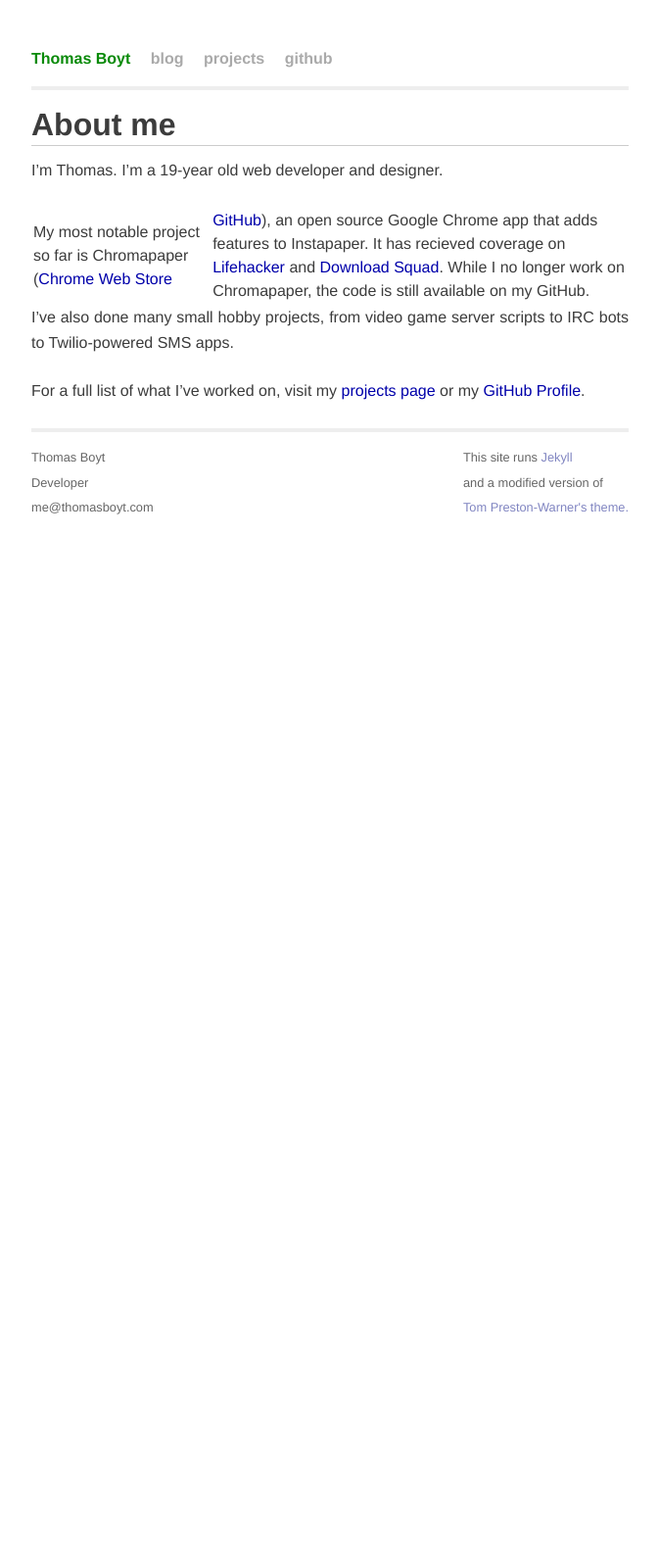
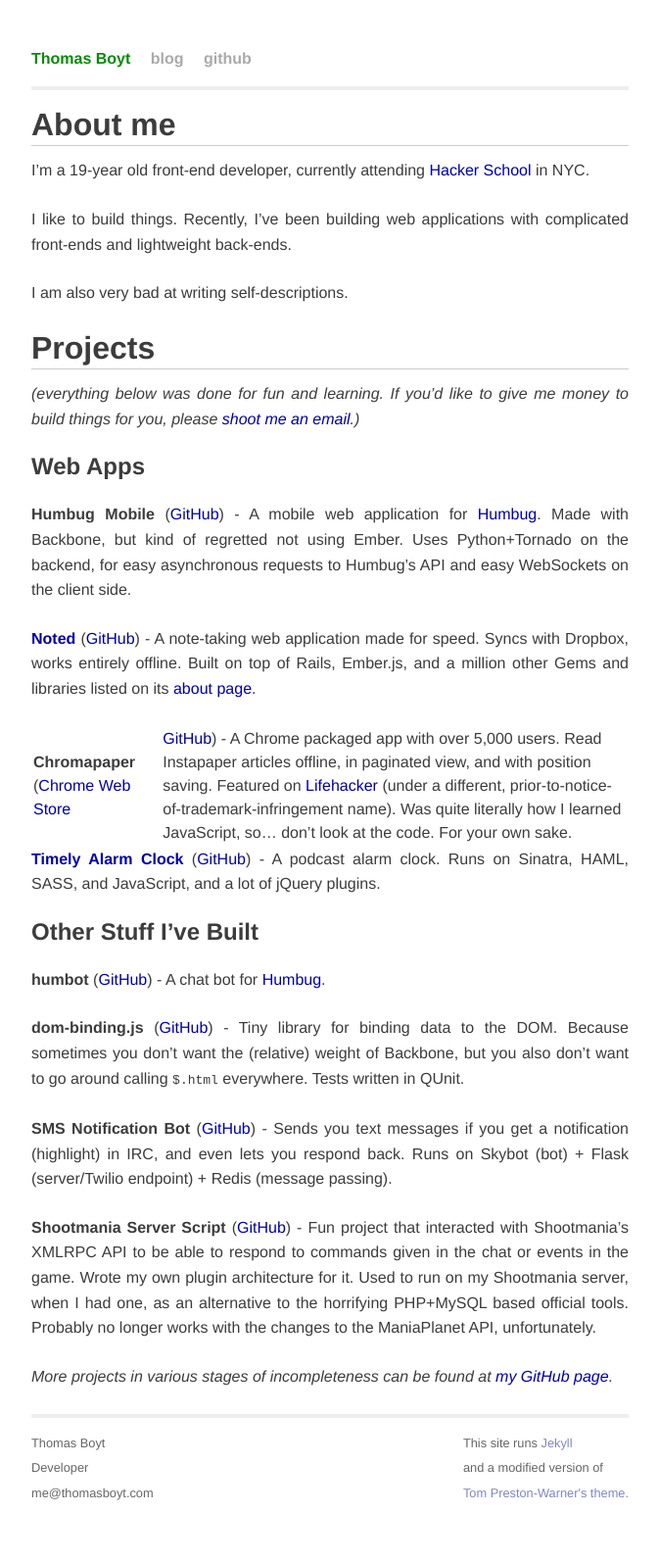
Before and after one commit to thomasboyt/thomasboyt.github.com, a Jekyll site: the page built from index.md, in a window 1280 px wide. Shown: the whole page at 98% size, without its empty margins (303-976 px from the left). Built offline with Jekyll 4.4.1, drawn with Linux system fonts in a browser that asks for light colours; nearby versions of some CDN libraries; library files that are not in the unit come from our copies; before the commit the page ends 900 px from its top, so only the background shows below that.

Commit message:
I should start doing this blog thing again.

```diff
--- a/_layouts/default.html
+++ b/_layouts/default.html
@@ -21,7 +21,6 @@
 			<div class="title">
 				<a href="/">Thomas Boyt</a>
 				<a class="extra" href="/blog.html">blog</a>
-				<a class="extra" href="/projects.html">projects</a>
 				<a class="extra" href="https://github.com/thomasboyt/">github</a>
 			</div>
 
--- a/index.md
+++ b/index.md
@@ -6,10 +6,34 @@
 
 # About me
 
-I'm Thomas. I'm a 19-year old web developer and designer.
+I'm a 19-year old front-end developer, currently attending [Hacker School](http://hackerschool.com) in NYC.
 
-My most notable project so far is Chromapaper ([Chrome Web Store](https://chrome.google.com/webstore/detail/lpjpjcgbkjefppoahpegfajifjdmcblb) | [GitHub](https://github.com/thomasboyt/Chromapaper)), an open source Google Chrome app that adds features to Instapaper. It has recieved coverage on [Lifehacker](http://lifehacker.com/#!5729430/instapaper-for-chrome-adds-offline-sync-to-your-long-articles) and [Download Squad](http://downloadsquad.switched.com/2011/01/10/chromapaper-unofficial-instapaper-app-for-google-chrome-allo/). While I no longer work on Chromapaper, the code is still available on my GitHub.
+I like to build things. Recently, I've been building web applications with complicated front-ends and lightweight back-ends.
 
-I've also done many small hobby projects, from video game server scripts to IRC bots to Twilio-powered SMS apps.
+I am also very bad at writing self-descriptions.
 
-For a full list of what I've worked on, visit my [projects page](projects.html) or my [GitHub Profile](https://github.com/thomasboyt).
+# Projects
+
+*(everything below was done for fun and learning. If you'd like to give me money to build things for you, please [shoot me an email](mailto:me@thomasboyt.com).)*
+
+## Web Apps
+
+**Humbug Mobile** ([GitHub](https://github.com/thomasboyt/humbug-mobile)) - A mobile web application for [Humbug](https://humbughq.com). Made with Backbone, but kind of regretted not using Ember. Uses Python+Tornado on the backend, for easy asynchronous requests to Humbug's API and easy WebSockets on the client side.
+
+**[Noted](http://noted.herokuapp.com)** ([GitHub](https://github.com/thomasboyt/Noted-App)) - A note-taking web application made for speed. Syncs with Dropbox, works entirely offline. Built on top of Rails, Ember.js, and a million other Gems and libraries listed on its [about page](http://noted.herokuapp.com/#about).
+
+**Chromapaper** ([Chrome Web Store](https://chrome.google.com/webstore/detail/lpjpjcgbkjefppoahpegfajifjdmcblb) | [GitHub](https://github.com/thomasboyt/Chromapaper)) - A Chrome packaged app with over 5,000 users. Read Instapaper articles offline, in paginated view, and with position saving. Featured on [Lifehacker](http://lifehacker.com/#!5729430/instapaper-for-chrome-adds-offline-sync-to-your-long-articles) (under a different, prior-to-notice-of-trademark-infringement name). Was quite literally how I learned JavaScript, so... don't look at the code. For your own sake.
+
+**[Timely Alarm Clock](http://timely-alarm.heroku.com)** ([GitHub](https://github.com/thomasboyt/Timely)) - A podcast alarm clock. Runs on Sinatra, HAML, SASS, and JavaScript, and a lot of jQuery plugins.
+
+## Other Stuff I've Built
+
+**humbot** ([GitHub](https://github.com/thomasboyt/humbot)) - A chat bot for [Humbug](https://humbughq.com).
+
+**dom-binding.js** ([GitHub](https://github.com/thomasboyt/dom-binding)) - Tiny library for binding data to the DOM. Because sometimes you don't want the (relative) weight of Backbone, but you also don't want to go around calling `$.html` everywhere. Tests written in QUnit.
+
+**SMS Notification Bot** ([GitHub](https://github.com/thomasboyt/SMS-Notification-Bot)) - Sends you text messages if you get a notification (highlight) in IRC, and even lets you respond back. Runs on Skybot (bot) + Flask (server/Twilio endpoint) + Redis (message passing).
+
+**Shootmania Server Script** ([GitHub](https://github.com/thomasboyt/shootmania-server-script)) - Fun project that interacted with Shootmania's XMLRPC API to be able to respond to commands given in the chat or events in the game. Wrote my own plugin architecture for it. Used to run on my Shootmania server, when I had one, as an alternative to the horrifying PHP+MySQL based official tools. Probably no longer works with the changes to the ManiaPlanet API, unfortunately.
+
+*More projects in various stages of incompleteness can be found at [my GitHub page](http://github.com/thomasboyt).*
```
Also changed, not shown: _posts/2012-12-05-winjs-pt0.md (+3 -1 lines), extras/appdotnet.md (deleted, +0 -67 lines), projects.md (+0 -20 lines).
